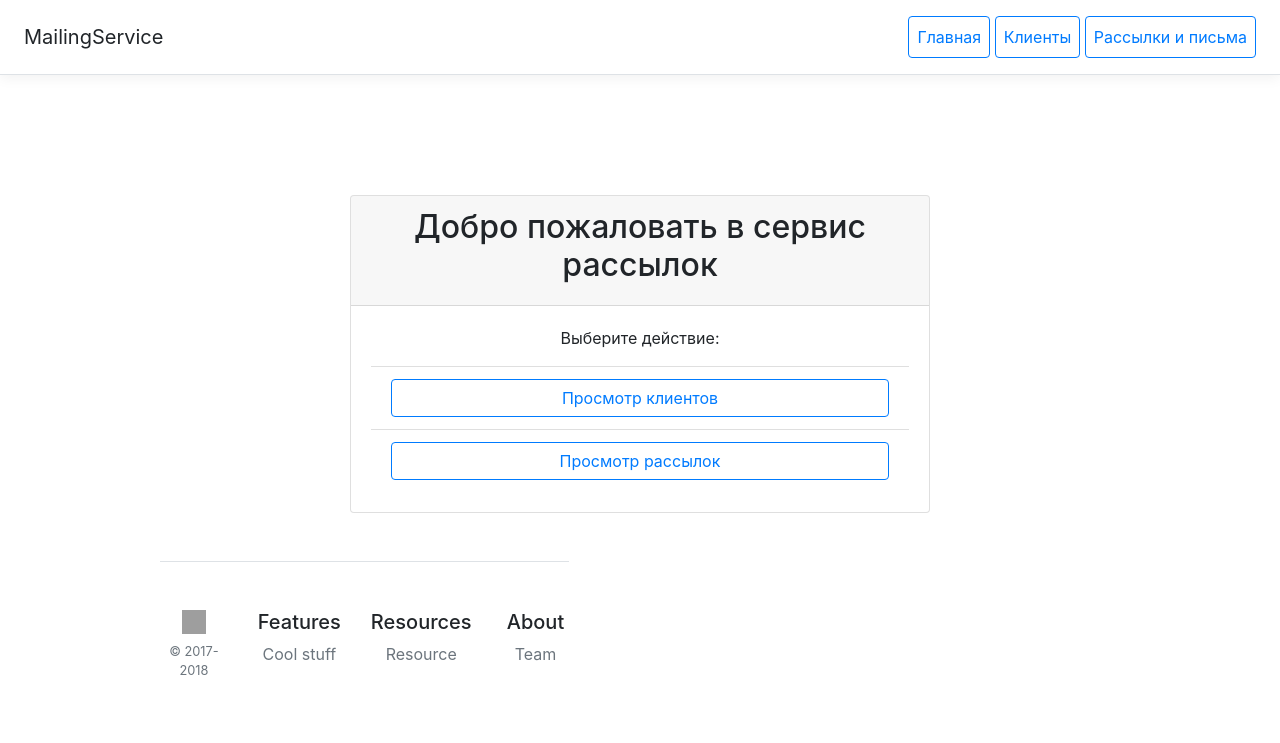
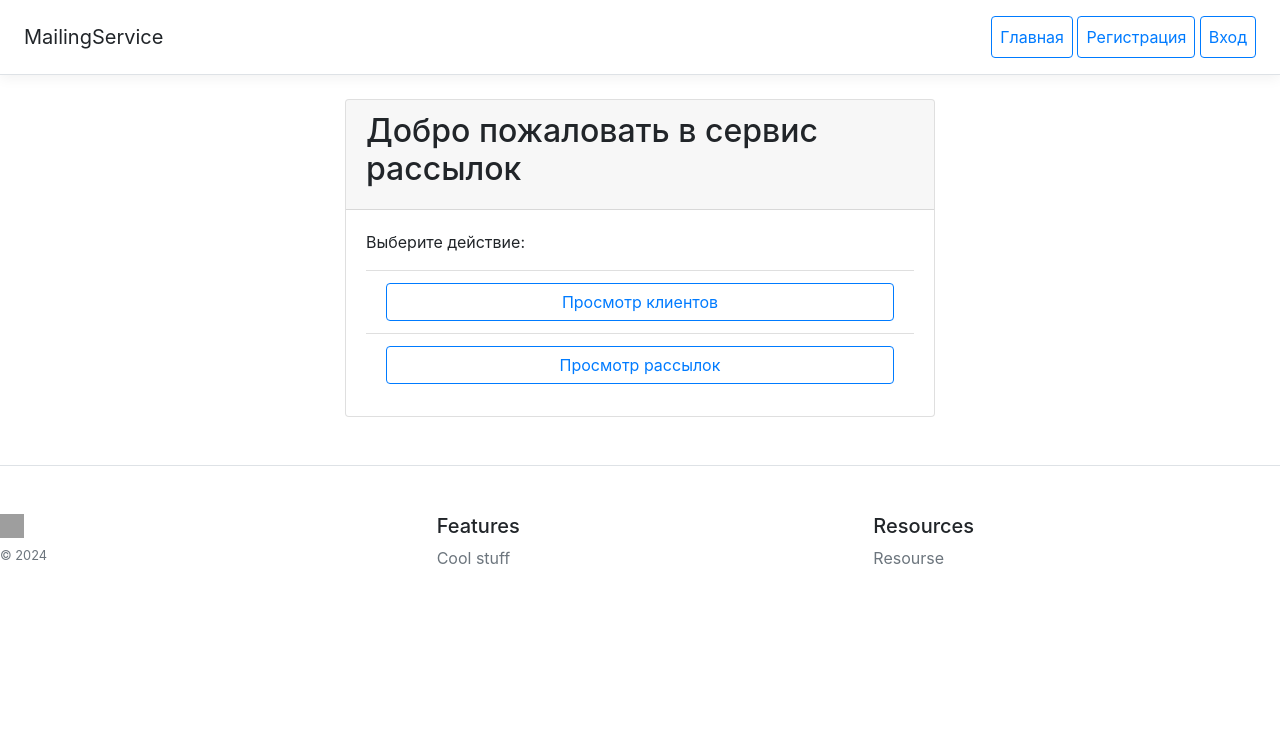
Before and after one commit to Bloodimirg/MailingService, a Django app: page / in a window 1280 px wide. Shown: the top 743 px of the page. Run offline with Django 5.2, Linux system fonts and the light colour scheme; some libraries are stand-ins or nearby versions; grey boxes are pictures that could not be loaded.

Commit message:
добавлены кнопки и условия отображения

```diff
--- a/boat/templates/boat/base.html
+++ b/boat/templates/boat/base.html
@@ -1,5 +1,6 @@
+<!doctype html>
 {% load static %}
-<!doctype html>
+
 <html lang="en">
   <head>
     <meta charset="utf-8">
@@ -8,40 +9,48 @@
 
     <title>{% if title %}{{ title }} - {% endif %}MailingService</title>
 
-    <!-- Bootstrap core CSS -->
     <link href="{% static 'css/bootstrap.min.css' %}" rel="stylesheet">
-
-    <!-- Custom styles for this template -->
     <link href="{% static 'css/pricing.css' %}" rel="stylesheet">
   </head>
 
   <body>
-
     <div class="d-flex flex-column flex-md-row align-items-center p-3 px-md-4 mb-3 bg-white border-bottom box-shadow">
       <h5 class="my-2 mr-md-auto font-weight-normal">MailingService</h5>
       <nav class="ms-5">
         <a class="p-2 btn btn-outline-primary" href="{% url 'boat:home' %}">Главная</a>
+        {% if user.is_authenticated %}
         <a class="p-2 btn btn-outline-primary" href="{% url 'boat:client-list' %}">Клиенты</a>
         <a class="p-2 btn btn-outline-primary" href="{% url 'boat:dashboard' %}">Рассылки и письма</a>
+        {% if user.is_authenticated and perms.users.can_block_users and perms.users.can_view_users %}
+        <a class="p-2 btn btn-outline-primary" href="{% url 'boat:blog-list' %}">Блог</a>
+
+
+        {% if perms.users.can_block_users and perms.users.can_view_users %}
+            <a class="p-2 btn btn-outline-primary" href="{% url 'users:users-list' %}">Список пользователей</a>
+        {% endif %}
+        {% endif %}
+        {% endif %}
+        {% if user.is_authenticated %}
+        <a class="p-2 btn btn-outline-primary" href="{% url 'users:logout' %}">Выход</a>
+        {% else %}
+        <a class="p-2 btn btn-outline-primary" href="{% url 'users:register' %}">Регистрация</a>
+        <a class="p-2 btn btn-outline-primary" href="{% url 'users:login' %}">Вход</a>
+        {% endif %}
       </nav>
     </div>
 
-    <div class="pricing-header px-3 py-3 pt-md-5 pb-md-4 mx-auto text-center">
-      <h1 class="display-4">{{title}}</h1>
-    </div>
 
     <div class="container">
-      <div class="card-deck mb-3 text-center">
         {% block content%}
 
         {% endblock %}
-
+    </div>
 
       <footer class="pt-4 my-md-5 pt-md-5 border-top">
         <div class="row">
           <div class="col-12 col-md">
             <img class="mb-2" src="https://getbootstrap.com/docs/4.0/assets/brand/bootstrap-solid.svg" alt="" width="24" height="24">
-            <small class="d-block mb-3 text-muted">&copy; 2017-2018</small>
+            <small class="d-block mb-3 text-muted">&copy; 2024</small>
           </div>
           <div class="col-6 col-md">
             <h5>Features</h5>
@@ -52,35 +61,16 @@
           <div class="col-6 col-md">
             <h5>Resources</h5>
             <ul class="list-unstyled text-small">
-              <li><a class="text-muted" href="#">Resource</a></li>
-            </ul>
-          </div>
-          <div class="col-6 col-md">
-            <h5>About</h5>
-            <ul class="list-unstyled text-small">
-              <li><a class="text-muted" href="#">Team</a></li>
+              <li><a class="text-muted" href="#">Resourse</a></li>
             </ul>
           </div>
         </div>
       </footer>
     </div>
 
-
-    <!-- Bootstrap core JavaScript
-    ================================================== -->
-    <!-- Placed at the end of the document so the pages load faster -->
-    <script src="https://code.jquery.com/jquery-3.2.1.slim.min.js" integrity="sha384-KJ3o2DKtIkvYIK3UENzmM7KCkRr/rE9/Qpg6aAZGJwFDMVNA/GpGFF93hXpG5KkN" crossorigin="anonymous"></script>
-
     <script src="{% static 'js/popper.min.js'%}"></script>
     <script src="{% static 'js/bootstrap.min.js'%}"></script>
     <script src="{% static 'js/holder.min.js' %}"></script>
-    <script>
-      Holder.addTheme('thumb', {
-        bg: '#55595c',
-        fg: '#eceeef',
-        text: 'Thumbnail'
-      });
-    </script>
-    </div>
+
   </body>
 </html>
```
